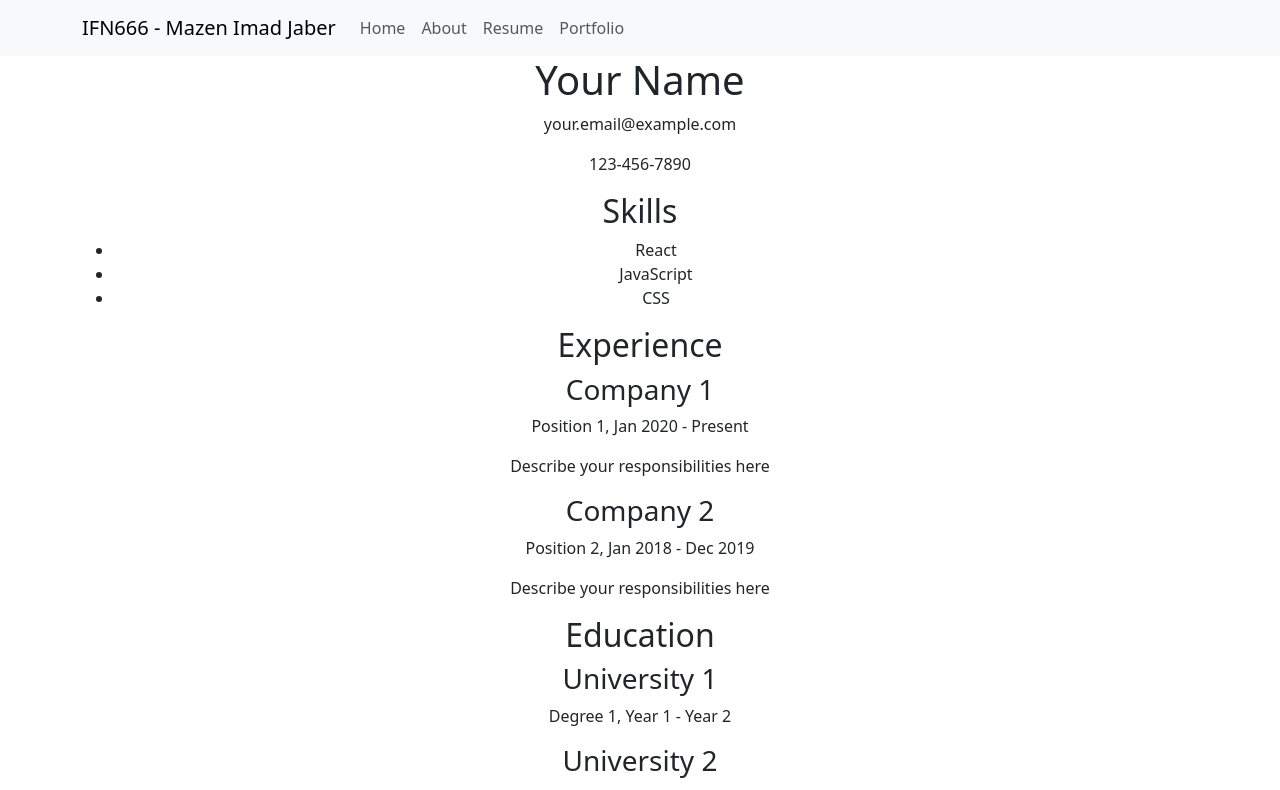
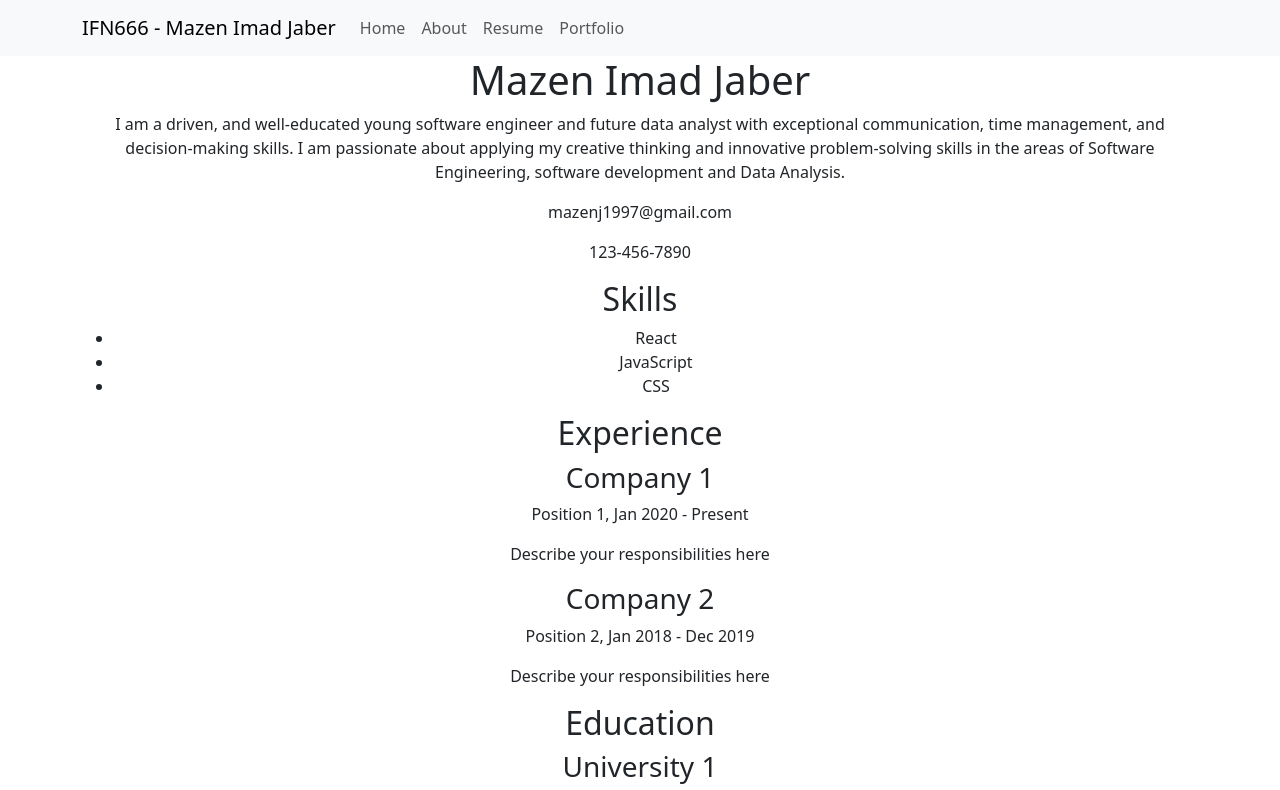
Before and after one commit to MazenImadJaber/portfolio, a React (Create React App) app: page /resume in a window 1280 px wide. Shown: the top 790 px of the page. Built offline with nearby package versions, Linux system fonts and the light colour scheme.

Commit message:
Style home page and edit about me text

```diff
--- a/src/pages/About.js
+++ b/src/pages/About.js
@@ -9,7 +9,10 @@ export default function About() {
         <div className="col-lg-6">
           <h2>About Me</h2>
           <p>
-          I am Mazen Jaber,  a driven, and well-educated young software engineer and future data analyst with exceptional communication, time management, and decision-making skills. I am passionate about applying my creative thinking and innovative problem-solving skills in the areas of Software Engineering, software development and Data Analysis.
+         My Name is Mazen, Orignally from Syria, been in Australia for 10 years!
+          </p>
+          <p>
+            I am a software and computer systems graduate and Currentlly undertaking my Masters degree in data analytics at QUT
           </p>
 
         </div>
--- a/src/pages/Home.js
+++ b/src/pages/Home.js
@@ -1,12 +1,18 @@
 import React from 'react';
 import homePic from '../assets/1648047955977.jpg'
-import { Container } from 'react-bootstrap';
+import { Container, Row, Col, Image } from 'react-bootstrap';
 export default function Home() {
     return (
         <Container >
-            <h1>Welcome to My Portfolio</h1>
-            <p>Hello! I'm Your Name. I'm a web developer specialized in frontend and backend development for complex scalable web apps. I write about web development on my blog and regularly speak at various web conferences and meetups. Want to know how I may help your project? Check out my project portfolio and resume.</p>
-            <img className='image' alt="Mazen"src={homePic}/>
+            <Row>
+                <Col>
+                <h1>Welcome to My Portfolio</h1>
+                <p>Hello! My name is Mazen Imad Jaber, Welcome to my perosnal website and Portfolio!</p>
+                </Col>
+                <Image className='image' alt="Mazen" src={homePic} fluid/>
+            </Row>
+
+
         </Container>
     );
 };
--- a/src/pages/Resume.js
+++ b/src/pages/Resume.js
@@ -1,53 +1,60 @@
-import React from 'react';
-import { Container } from 'react-bootstrap';
-export default function Resume()  {
+import React from "react";
+import { Container } from "react-bootstrap";
 const resumeData = {
-        name: 'Your Name',
-        email: 'your.email@example.com',
-        phone: '123-456-7890',
-        skills: ['React', 'JavaScript', 'CSS'],
+  name: "Mazen Imad Jaber",
+  email: "mazenj1997@gmail.com",
+  summary: ` I am  a driven, and well-educated young software engineer and future data analyst with exceptional communication,
+    time management, and decision-making skills.
+     I am passionate about applying my creative thinking and innovative problem-solving skills in the areas of Software Engineering, software development and Data Analysis. `,
+  phone: "123-456-7890",
+  skills: ["React", "JavaScript", "CSS"],
   experience: [
     {
-                company: 'Company 1',
-                position: 'Position 1',
-                duration: 'Jan 2020 - Present',
-                responsibilities: 'Describe your responsibilities here'
+      company: "Company 1",
+      position: "Position 1",
+      duration: "Jan 2020 - Present",
+      responsibilities: "Describe your responsibilities here",
     },
     {
-                company: 'Company 2',
-                position: 'Position 2',
-                duration: 'Jan 2018 - Dec 2019',
-                responsibilities: 'Describe your responsibilities here'
-            }
+      company: "Company 2",
+      position: "Position 2",
+      duration: "Jan 2018 - Dec 2019",
+      responsibilities: "Describe your responsibilities here",
+    },
   ],
   education: [
     {
-                institution: 'University 1',
-                degree: 'Degree 1',
-                duration: 'Year 1 - Year 2'
+      institution: "University 1",
+      degree: "Degree 1",
+      duration: "Year 1 - Year 2",
     },
     {
-                institution: 'University 2',
-                degree: 'Degree 2',
-                duration: 'Year 3 - Year 4'
-            }
-        ]
+      institution: "University 2",
+      degree: "Degree 2",
+      duration: "Year 3 - Year 4",
+    },
+  ],
 };
-
+export default function Resume() {
   return (
     <Container>
       <h1>{resumeData.name}</h1>
+      <p>{resumeData.summary}</p>
       <p>{resumeData.email}</p>
       <p>{resumeData.phone}</p>
       <h2>Skills</h2>
       <ul>
-                {resumeData.skills.map((skill, index) => <li key={index}>{skill}</li>)}
+        {resumeData.skills.map((skill, index) => (
+          <li key={index}>{skill}</li>
+        ))}
       </ul>
       <h2>Experience</h2>
       {resumeData.experience.map((exp, index) => (
         <div key={index}>
           <h3>{exp.company}</h3>
-                    <p>{exp.position}, {exp.duration}</p>
+          <p>
+            {exp.position}, {exp.duration}
+          </p>
           <p>{exp.responsibilities}</p>
         </div>
       ))}
@@ -55,7 +62,9 @@ export default function Resume()  {
       {resumeData.education.map((edu, index) => (
         <div key={index}>
           <h3>{edu.institution}</h3>
-                    <p>{edu.degree}, {edu.duration}</p>
+          <p>
+            {edu.degree}, {edu.duration}
+          </p>
         </div>
       ))}
     </Container>
```
Lines whose indentation alone changed are shown as unchanged.
